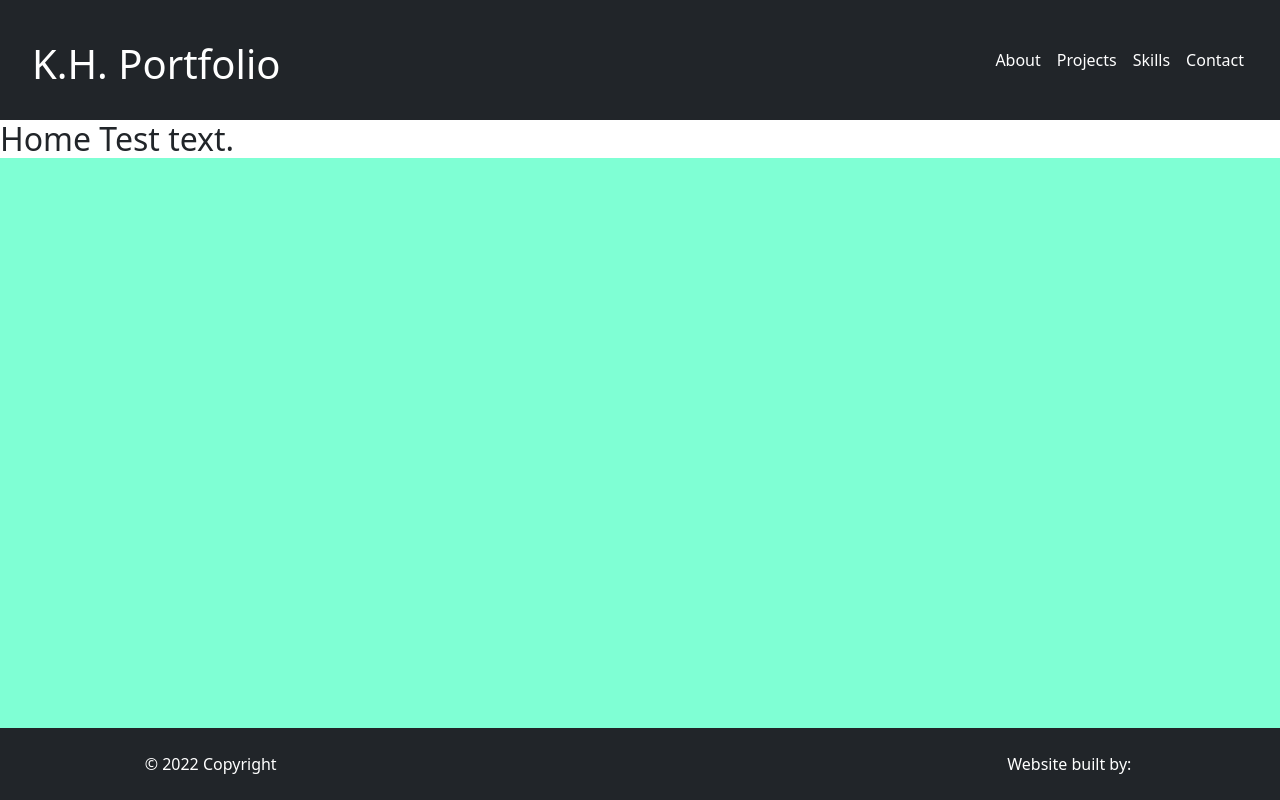
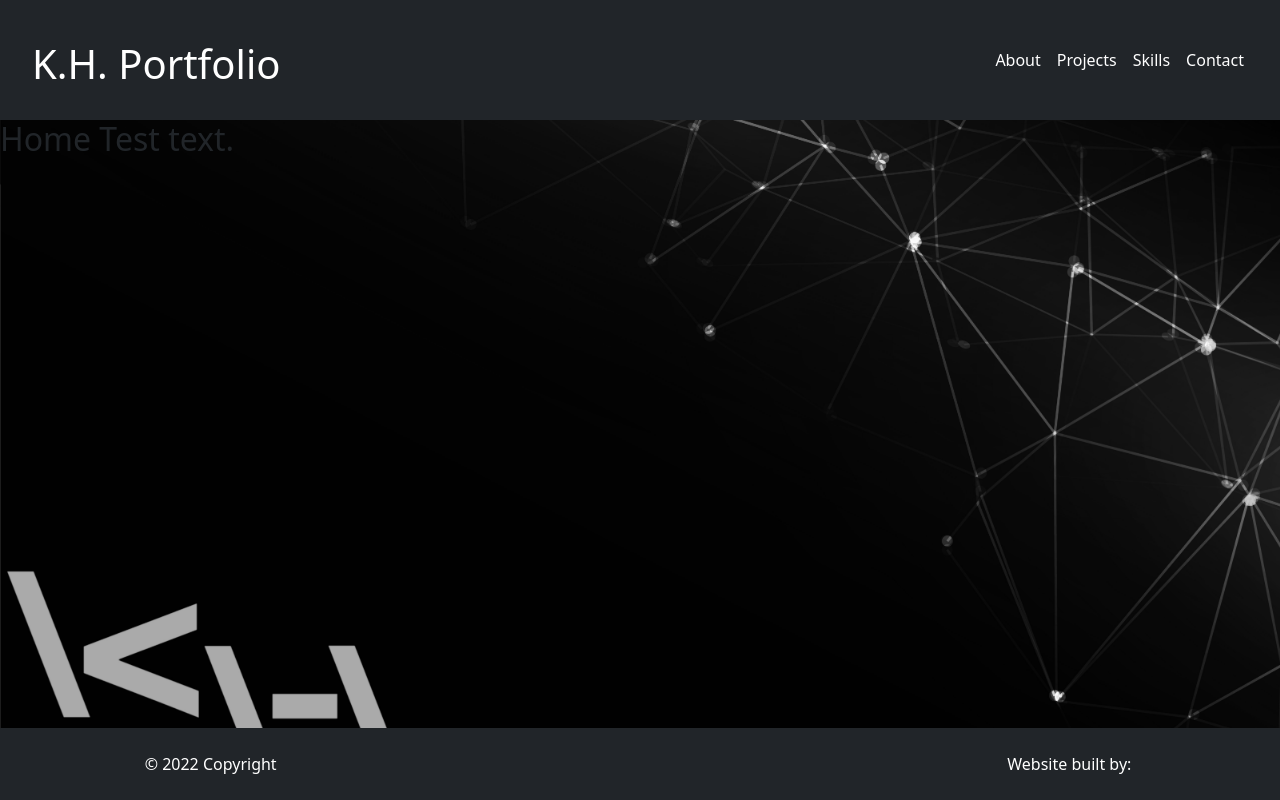
Before and after one commit to konnerhartman/Portfolio-K-Hartman, a React (Create React App) app in the folder client/: page / in a window 1280 px wide. Built offline with nearby package versions, Linux system fonts and the light colour scheme.

Commit message:
added background image

```diff
--- a/client/src/index.css
+++ b/client/src/index.css
@@ -1,3 +1,16 @@
 html, body {
     background-color: aquamarine;
+    width: 100%;
+    height: 100%;
+    margin: 0px;
+    padding: 0px;
+    overflow-x: hidden;
 }
+
+body {
+    background-color: #d7cec7;
+    background-image: url(./assets/background-bw.jpg);
+    background-attachment: fixed;
+    background-position: bottom left;
+    background-repeat: no-repeat; background-size: cover;
+  }
```
Also changed, not shown: client/src/assets/background-bw.jpg (added).
